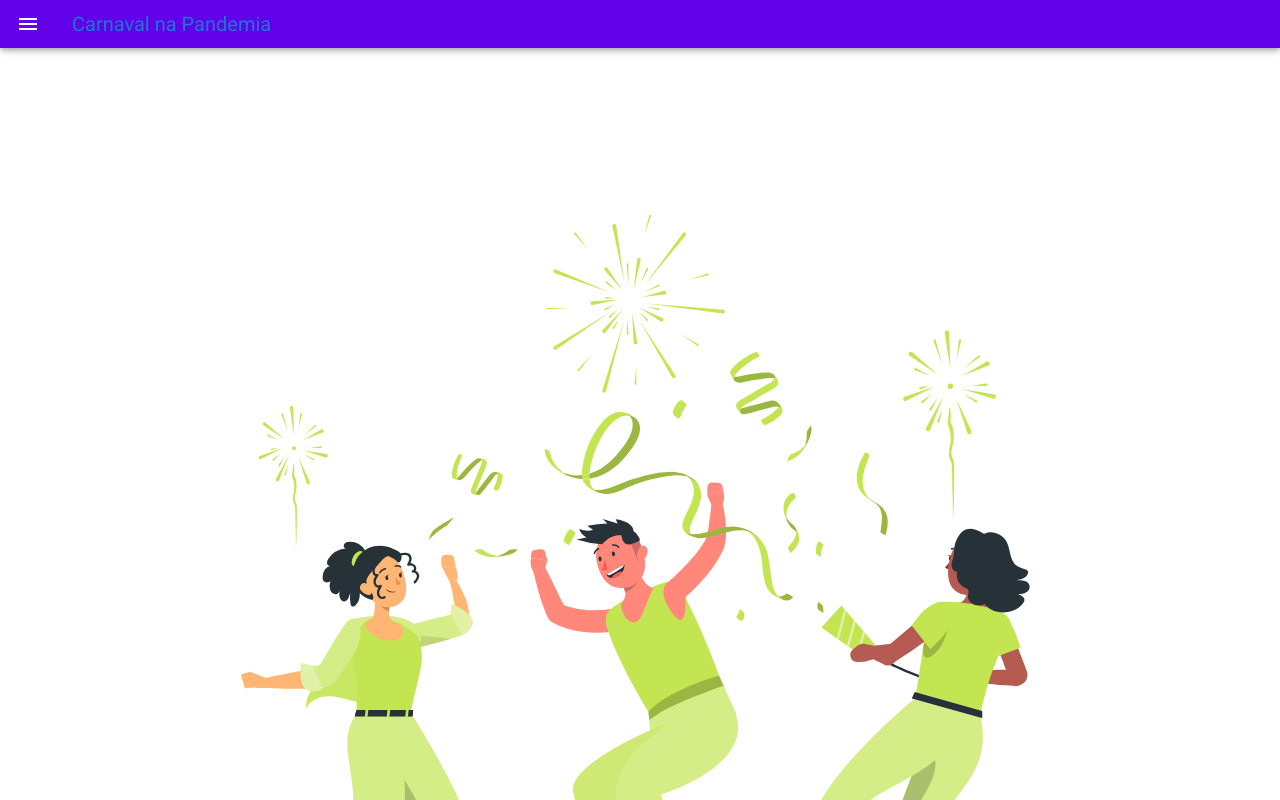
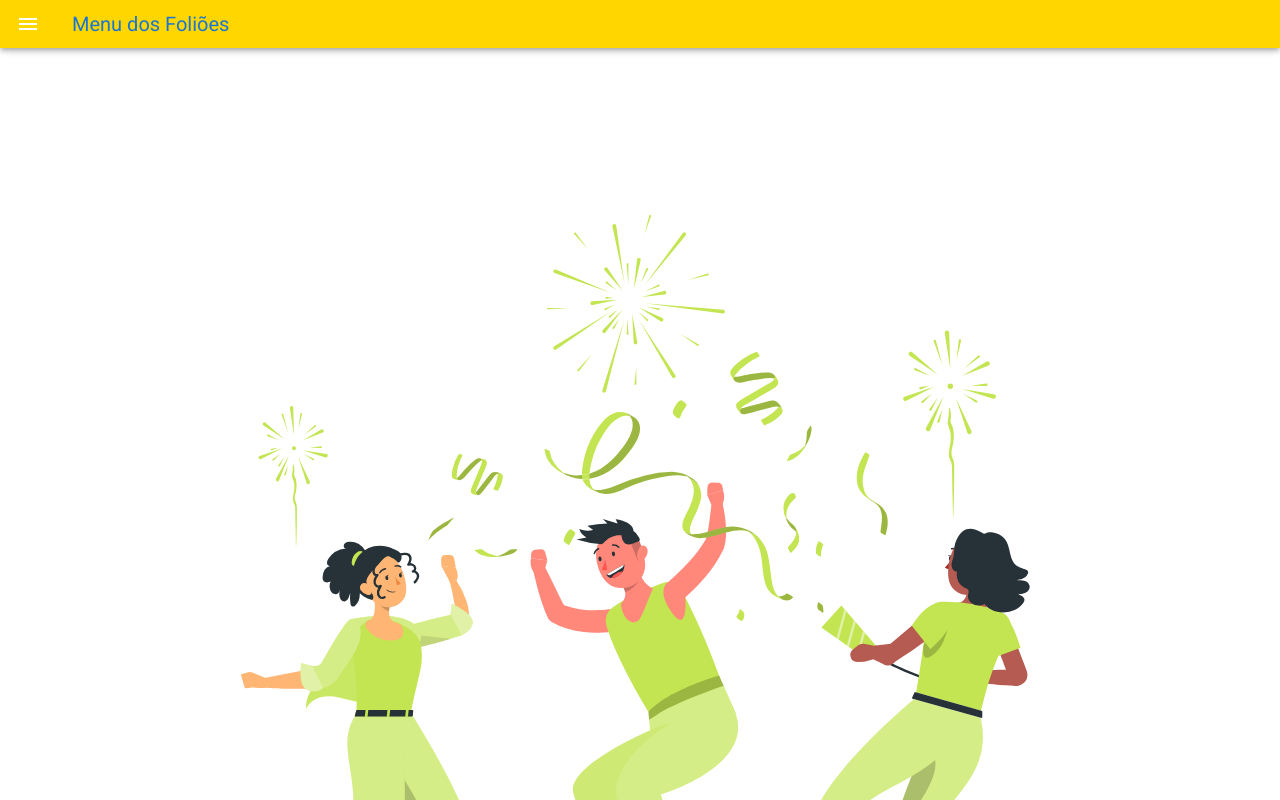
Before and after one commit to shenonsilva/hackatondecola, a Vue app: page / in a window 1280 px wide. Shown: the top 800 px of the page. Built offline with nearby package versions, Linux system fonts and the light colour scheme.

Commit message:
mudanças no design

```diff
--- a/src/components/AppTopBar.vue
+++ b/src/components/AppTopBar.vue
@@ -1,11 +1,11 @@
 <template>
   <div class="app-top-bar">
-    <v-app-bar color="deep-purple accent-4" dense dark>
+    <v-app-bar color="yellow lighten-2 accent-4" dense dark>
       <v-app-bar-nav-icon @click="drawer = true"></v-app-bar-nav-icon>
 
       <v-toolbar-title>
         <router-link class="MeuInicio" to="/">
-          Carnaval na Pandemia
+          Menu dos Foliões
         </router-link>
       </v-toolbar-title>
     </v-app-bar>
@@ -61,5 +61,6 @@ export default {
 <style scoped>
 .app-top-bar a {
   text-decoration: none;
+
 }
 </style>
```
